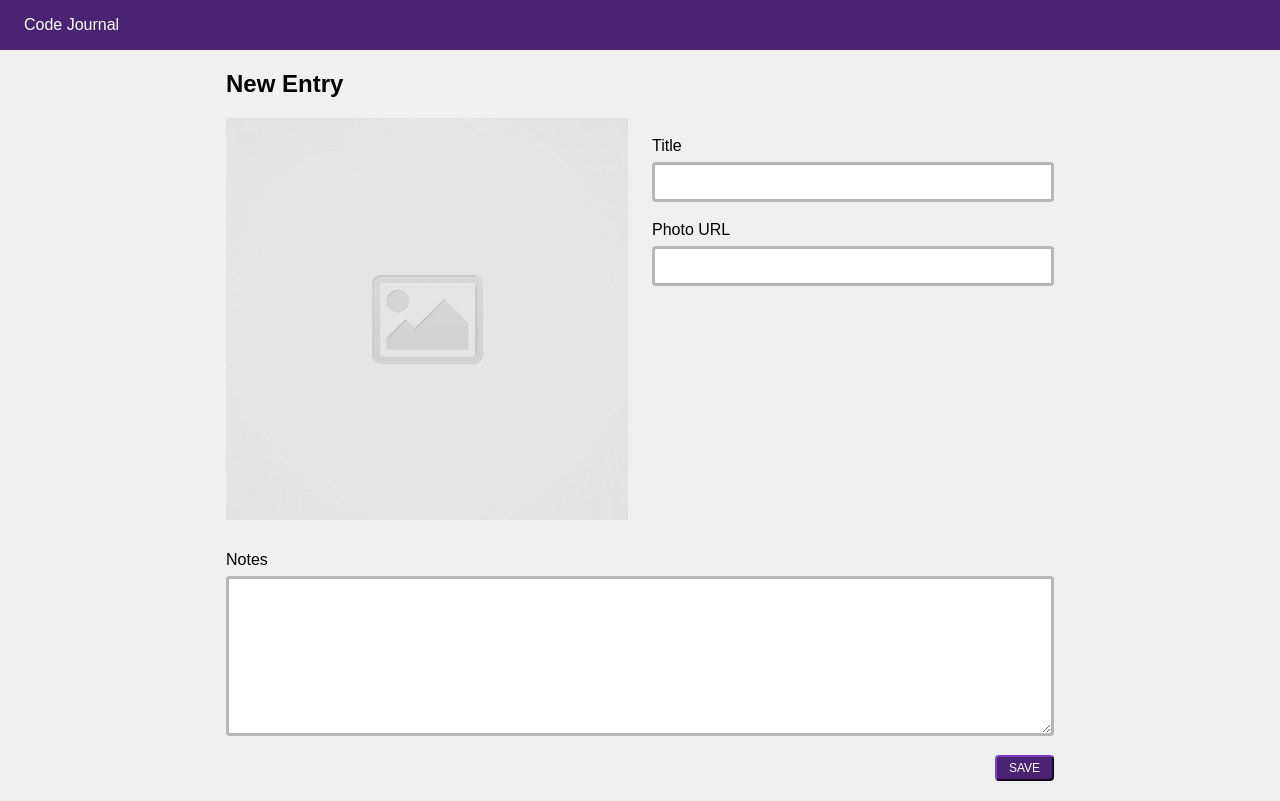
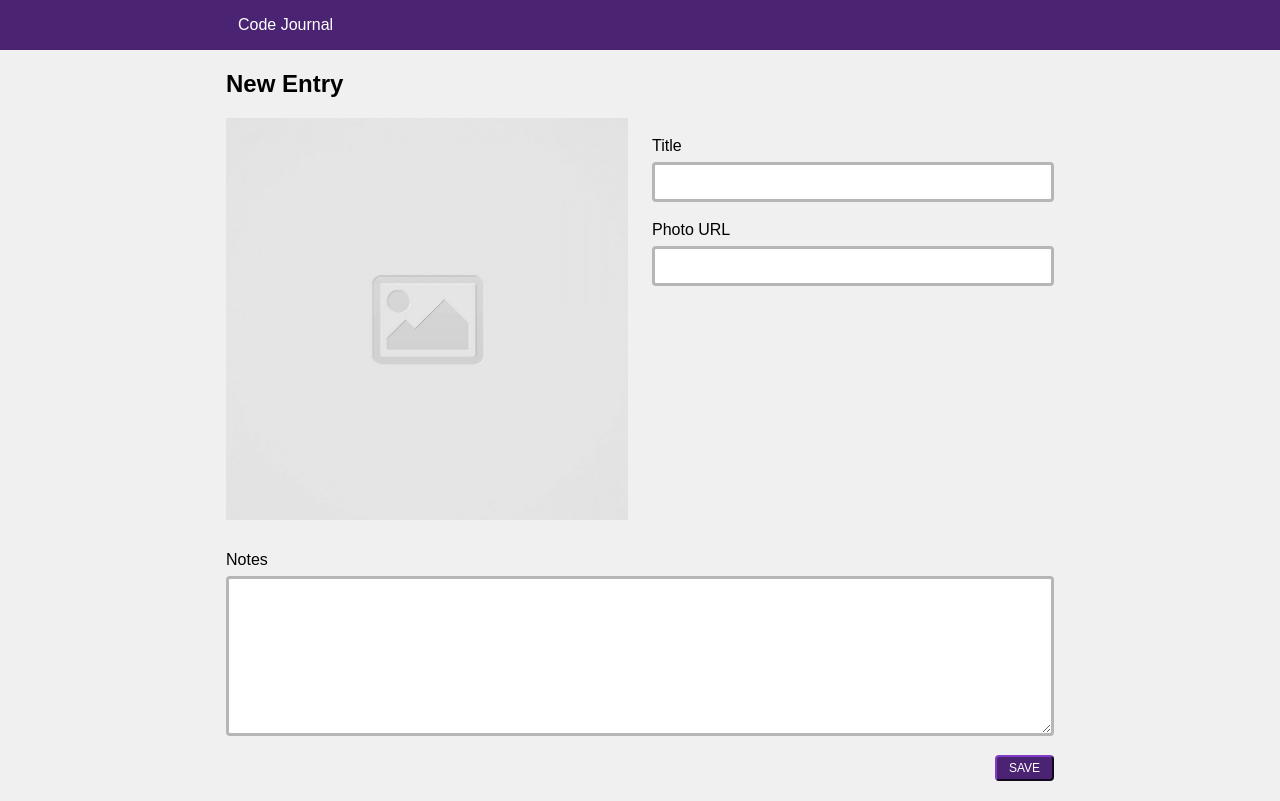
Before and after one commit to AnthonyUrbina/code-journal, a website: page index.html in a window 1280 px wide. Drawn offline with Linux system fonts and the light colour scheme; a web font is replaced by a local one.

Commit message:
completed issue-1-create-an-entry

```diff
--- a/css/styles.css
+++ b/css/styles.css
@@ -1,6 +1,6 @@
 /* header section */
 
-.display-column-header-full {
+.color-header-full {
   background-color: #4a2373;
   color: white;
 }
--- a/index.html
+++ b/index.html
@@ -20,13 +20,18 @@
     rel="stylesheet">
 </head>
 <body>
-  <header>
-    <div class="row">
-      <div class="column-header-full display-column-header-full">
-        <div class="h3-padding">
-          <h3>Code Journal</h3>
+  <header class="color-header-full">
+    <div class="container">
+      <div class="row">
+        <div class="column-header-full">
+          <div class="h3-padding">
+            <h3>Code Journal</h3>
+          </div>
         </div>
       </div>
+    </div>
+    <div class="column-header-full">
+
     </div>
   </header>
   <main>
```
